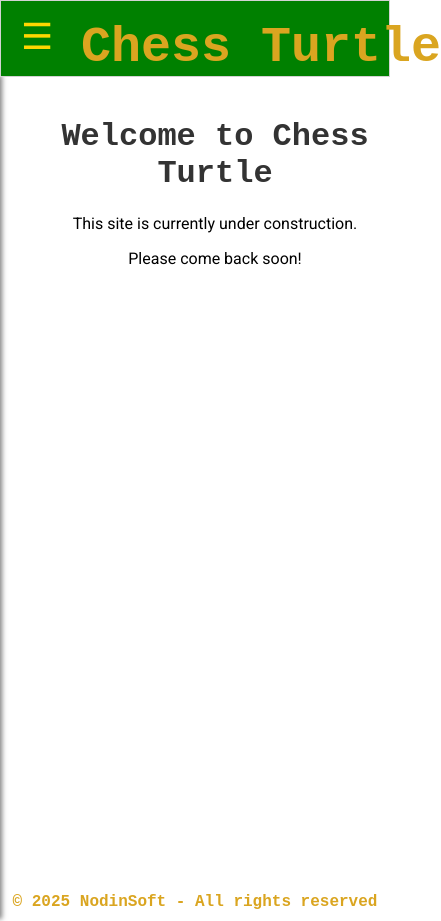
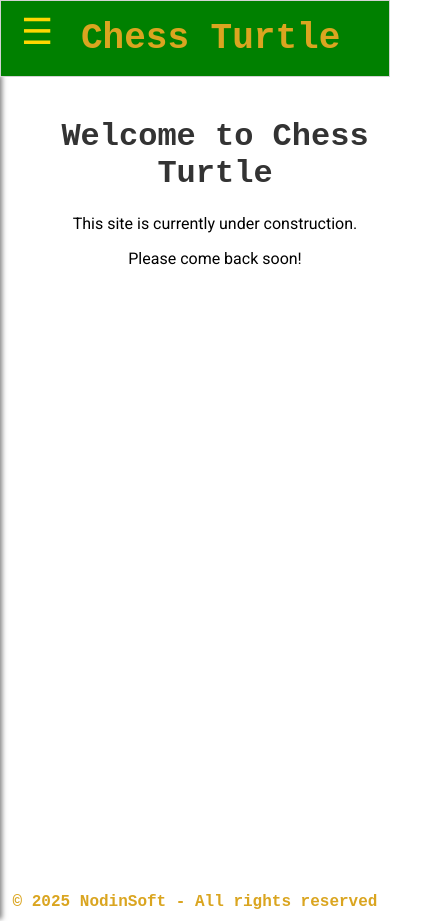
Before and after one commit to ndinnar/chess-turtle-angular, an Angular app: page / in a window 390 px wide. Shown: the whole page, 441 px wide, since content can reach past the window. Built offline with nearby package versions, Linux system fonts and the light colour scheme.

Commit message:
Title and hamburger responsive fixes

```diff
--- a/src/app/header/header.component.css
+++ b/src/app/header/header.component.css
@@ -4,7 +4,7 @@
     height: 75px; /* Header height */
     border: 1px solid lightgray;
     text-align: left;
-    align-content: end;
+    align-content: center;
     position: sticky; /* Keeps header fixed at the top */
     top: 0;
     left: 0;
@@ -19,7 +19,6 @@
     font-weight: 900;
     color: goldenrod;
     margin-left: 80px;
-    margin-bottom: 5px;
     white-space: nowrap; /* Prevent wrapping */
   }
 
@@ -30,8 +29,6 @@
     font-weight: 900;
     color: gold;
     margin-left: 30px;
-    margin-top: 25px;
-    margin-bottom: 5px;
     white-space: nowrap; /* Prevent wrapping */
   }
 
@@ -39,4 +36,8 @@
     .sub-title {
       display: none; /* Hide sub-title when the screen width is 767px or less */
     }
+    .title {
+      font-size: 36px;
+      margin-bottom: 20px;
+    }
   }
--- a/src/app/left-nav/left-nav.component.css
+++ b/src/app/left-nav/left-nav.component.css
@@ -22,7 +22,7 @@
 /* Hamburger Button */
 .hamburger {
   position: fixed;
-  top: 15px;
+  top: 10px;
   left: 15px;
   background: none;
   border: none;
```
